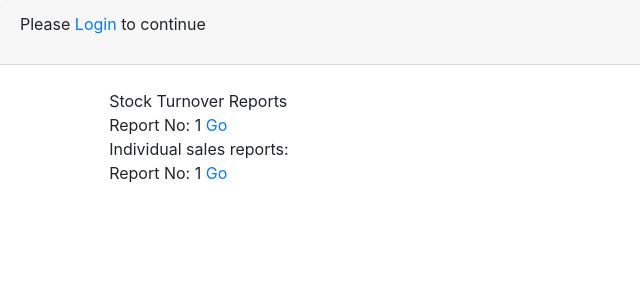
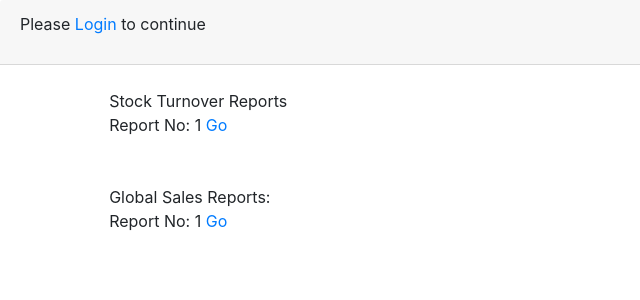
Before and after one commit to peryngveohlin666/group_project, a Django app: template ats/templates/reports.html in a window 1280 px wide. Shown: the top 300 px of the page, without its empty margins (0-640 px from the left). Run offline with Django 3.2, Linux system fonts and the light colour scheme; the template is opened without the code that fills it: most values are stand-ins (such as "Sample title", 1, 10 or a date in 2020); some libraries are stand-ins or nearby versions.

Commit message:
only your own individual sales reports show up to you?

```diff
--- a/ats/blank_system/views.py
+++ b/ats/blank_system/views.py
@@ -234,7 +234,8 @@ def view_stock_turnover_report(request, number):
 def reports(request):
     stock_turnover_reports = stock_turnover_report.objects.all()
     individual_sales_reports = individual_sales_report.objects.all()
-    return render(request, "reports.html", {'stock_turnover_reports': stock_turnover_reports, 'individual_sales_reports': individual_sales_reports})
+    global_sales_reports = individual_sales_report.objects.all()
+    return render(request, "reports.html", {'stock_turnover_reports': stock_turnover_reports, 'individual_sales_reports': individual_sales_reports, 'global_sales_reports': global_sales_reports})
 
 
 def create_reports(request):
--- a/ats/templates/reports.html
+++ b/ats/templates/reports.html
@@ -1,5 +1,5 @@
 {%  extends "base.html" %}
-
+{% load auth_extras %}
 {% block content %}
 Stock Turnover Reports
     {% for s in stock_turnover_reports %}
@@ -9,12 +9,40 @@ Stock Turnover Reports
         <a href="view_stock_turnover_report/{{ s.id }}">Go</a>
     {% endfor %}
     <br>
-    Individual sales reports:
+    <br>
+    {% if request.user|has_group:"manager" %}
+        Individual sales reports:
+        <br>
     {% for i in individual_sales_reports %}
         <br>
         Report No:
         {{ i.id }}
+        <br>
+        Advisor:
+        {{ i.agent }}
         <a href="view_individual_sales_report/{{ i.id }}">Go</a>
+    {% endfor %}
+    {% endif %}
+    {% if request.user|has_group:"travel_advisor" %}
+        Individual sales reports:
+        <br>
+        {% for i in individual_sales_reports %}
+        {% if i.agent == request.user %}
+            Report No:
+        {{ i.id }}
+            <a href="view_individual_sales_report/{{ i.id }}">Go</a>
+            <br>
+            {% endif %}
+        {% endfor %}
+    {% endif %}
+
+    <br>
+    Global Sales Reports:
+    {% for g in global_sales_reports %}
+        <br>
+        Report No:
+        {{ g.id }}
+        <a href="view_global_sales_report/{{ g.id }}">Go</a>
     {% endfor %}
 
 
```
